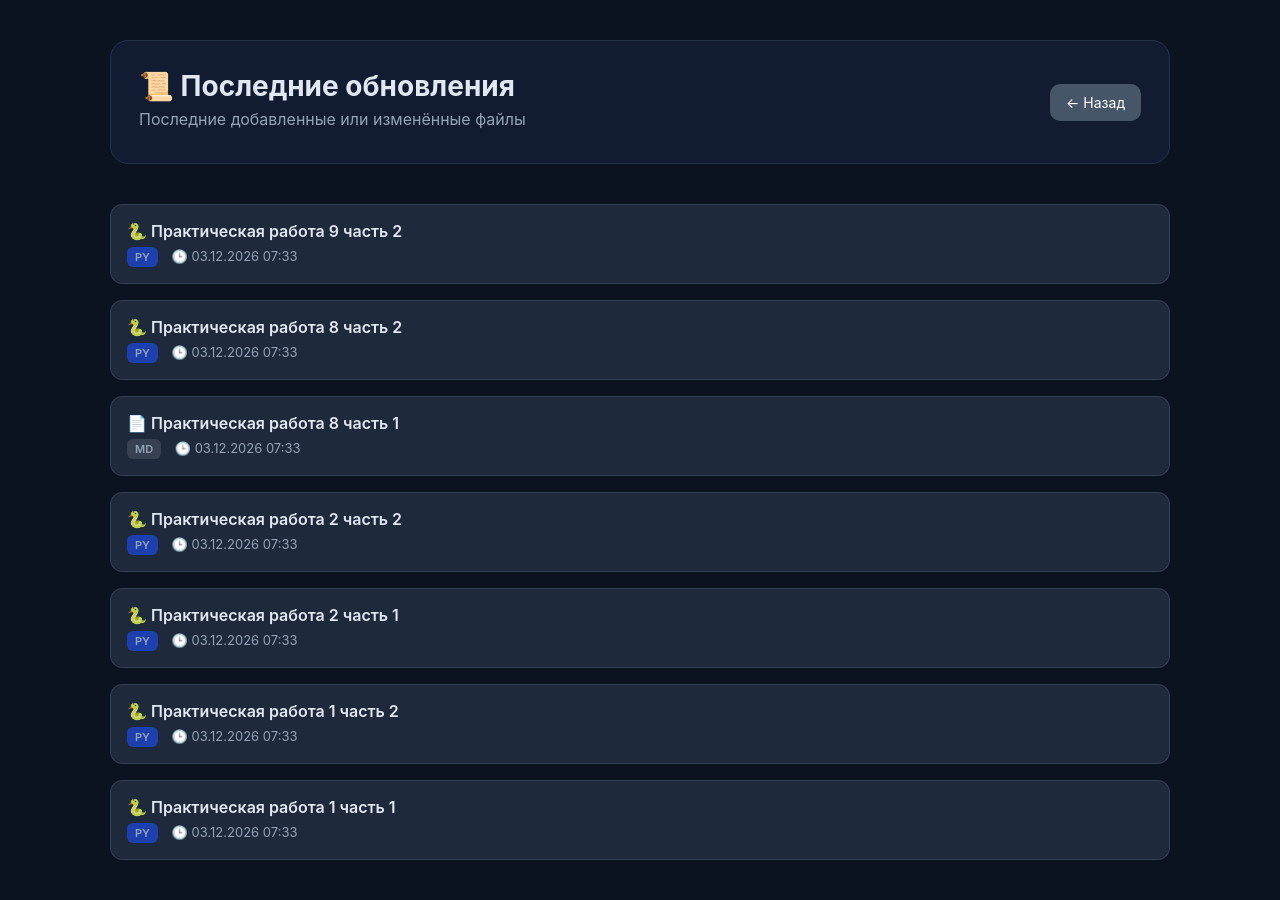
After one commit to ISemene4kaI/semka_informatics, a Flask app: page /updates in a window 1280 px wide. The commit adds this page. Run offline with Flask 3, Linux system fonts and the light colour scheme.

Commit message:
Visual Update 3
- Add updates page
- Fix .css files
- Add updates.html

```diff
--- a/app/app.py
+++ b/app/app.py
@@ -81,6 +81,35 @@ def read_text_file_limited(path):
     with open(path,"r",encoding="utf-8",errors="replace") as f:
         return f.read()
 
+def get_latest_files():
+
+    files = []
+
+    for f in os.listdir(CODE_DIR):
+
+        if not is_allowed(f):
+            continue
+
+        path = os.path.join(CODE_DIR,f)
+
+        ext = f.split(".")[-1]
+
+        mtime = os.path.getmtime(path)
+
+        work,part,title = parse_filename(f)
+
+        files.append({
+            "filename":f,
+            "title":title,
+            "icon":LANG_ICONS.get(ext,"📄"),
+            "ext":ext,
+            "mtime":datetime.fromtimestamp(mtime).strftime("%d.%m.%Y %H:%M"),
+            "mtime_raw":mtime
+        })
+
+    files.sort(key=lambda x: x["mtime_raw"], reverse=True)
+
+    return files[:10]
 
 def load_views():
 
@@ -152,7 +181,6 @@ def parse_filename(filename):
 def index():
 
     works = {}
-    latest = []
     total = 0
 
     for f in os.listdir(CODE_DIR):
@@ -160,20 +188,20 @@ def index():
         if not is_allowed(f):
             continue
 
-        path = os.path.join(CODE_DIR,f)
+        path = os.path.join(CODE_DIR, f)
 
-        work,part,title = parse_filename(f)
+        work, part, title = parse_filename(f)
 
         ext = f.split(".")[-1]
 
         mtime = os.path.getmtime(path)
 
         entry = {
-            "filename":f,
-            "title":title,
-            "icon":LANG_ICONS.get(ext,"📄"),
-            "mtime":datetime.fromtimestamp(mtime).strftime("%d.%m.%Y %H:%M"),
-            "mtime_raw":mtime
+            "filename": f,
+            "title": title,
+            "icon": LANG_ICONS.get(ext, "📄"),
+            "ext": ext,
+            "mtime": datetime.fromtimestamp(mtime).strftime("%d.%m.%Y %H:%M"),
         }
 
         if work not in works:
@@ -181,11 +209,9 @@ def index():
 
         works[work].append(entry)
 
-        latest.append(entry)
-
         total += 1
 
-    latest = sorted(latest,key=lambda x:x["mtime_raw"],reverse=True)[:5]
+    latest = get_latest_files()[:5]
 
     return render_template(
         "index.html",
@@ -264,6 +290,16 @@ def download(filename):
         as_attachment=True
     )
 
+@app.route("/updates")
+def updates():
+
+    latest_files = get_latest_files()
+
+    return render_template(
+        "updates.html",
+        latest=latest_files
+    )
+
 
 if __name__ == "__main__":
     app.run(host="0.0.0.0",port=5000)
--- a/app/static/style.css
+++ b/app/static/style.css
@@ -166,3 +166,78 @@ footer{
     justify-content:space-between;
     color:#64748b;
 }
+
+/* language tags */
+
+.tags{
+    margin-top:6px;
+}
+
+.tag{
+    display:inline-block;
+    padding:3px 8px;
+    border-radius:6px;
+    font-size:11px;
+    text-transform:uppercase;
+    font-weight:600;
+}
+
+.tag-py{
+    background:#1e40af;
+}
+
+.tag-md{
+    background:#374151;
+}
+
+.tag-js{
+    background:#ca8a04;
+}
+
+.tag-html{
+    background:#ea580c;
+}
+
+.tag-css{
+    background:#0284c7;
+}
+
+.tag-json{
+    background:#9333ea;
+}
+
+.tag-cpp{
+    background:#0f766e;
+}
+
+.tag-txt{
+    background:#475569;
+}
+
+/* updates page */
+
+.updates-list{
+    display:grid;
+    gap:16px;
+}
+
+.update-card{
+    background:#1e293b;
+    padding:16px;
+    border-radius:12px;
+    border:1px solid #334155;
+}
+
+.update-title{
+    font-weight:600;
+    margin-bottom:6px;
+}
+
+.update-meta{
+    font-size:13px;
+    color:#94a3b8;
+}
+
+.date{
+    margin-left:10px;
+}
--- /dev/null
+++ b/app/templates/updates.html
@@ -0,0 +1,64 @@
+<!DOCTYPE html>
+<html lang="ru">
+
+<head>
+
+<meta charset="UTF-8">
+<title>Последние обновления</title>
+
+<link rel="stylesheet" href="{{ url_for('static', filename='style.css') }}">
+
+</head>
+
+<body>
+
+<div class="container">
+
+<header class="hero">
+
+<div>
+
+<h1>📜 Последние обновления</h1>
+<p>Последние добавленные или изменённые файлы</p>
+
+</div>
+
+<a class="btn btn-back" href="/">
+← Назад
+</a>
+
+</header>
+
+
+<div class="updates-list">
+
+{% for file in latest %}
+
+<div class="update-card">
+
+<div class="update-title">
+{{ file.icon }} {{ file.title }}
+</div>
+
+<div class="update-meta">
+
+<span class="tag tag-{{ file.ext }}">
+{{ file.ext }}
+</span>
+
+<span class="date">
+🕒 {{ file.mtime }}
+</span>
+
+</div>
+
+</div>
+
+{% endfor %}
+
+</div>
+
+</div>
+
+</body>
+</html>
```
Also changed, not shown: app/templates/index.html (+14 -9 lines), app/templates/view.html (+8 -0 lines).
